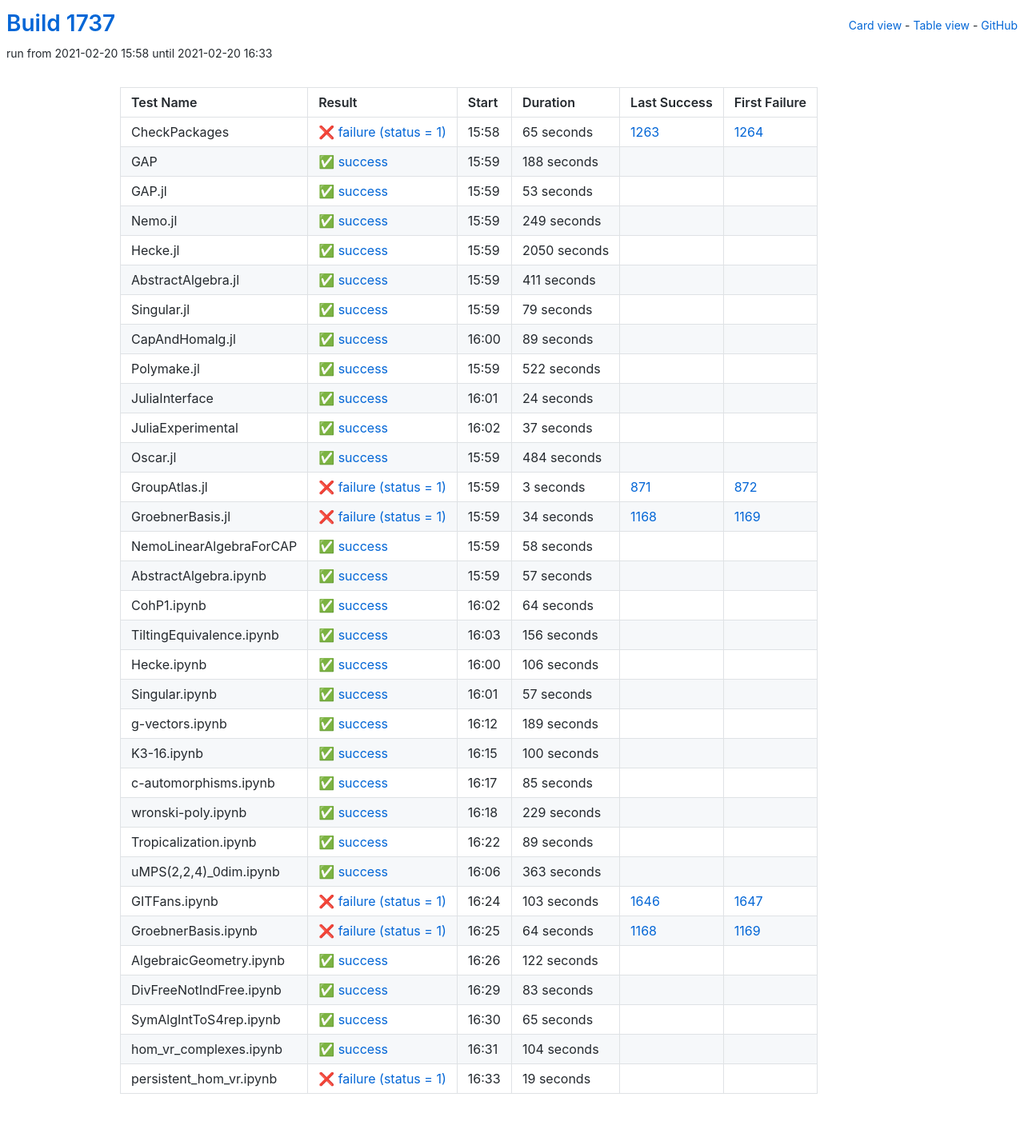
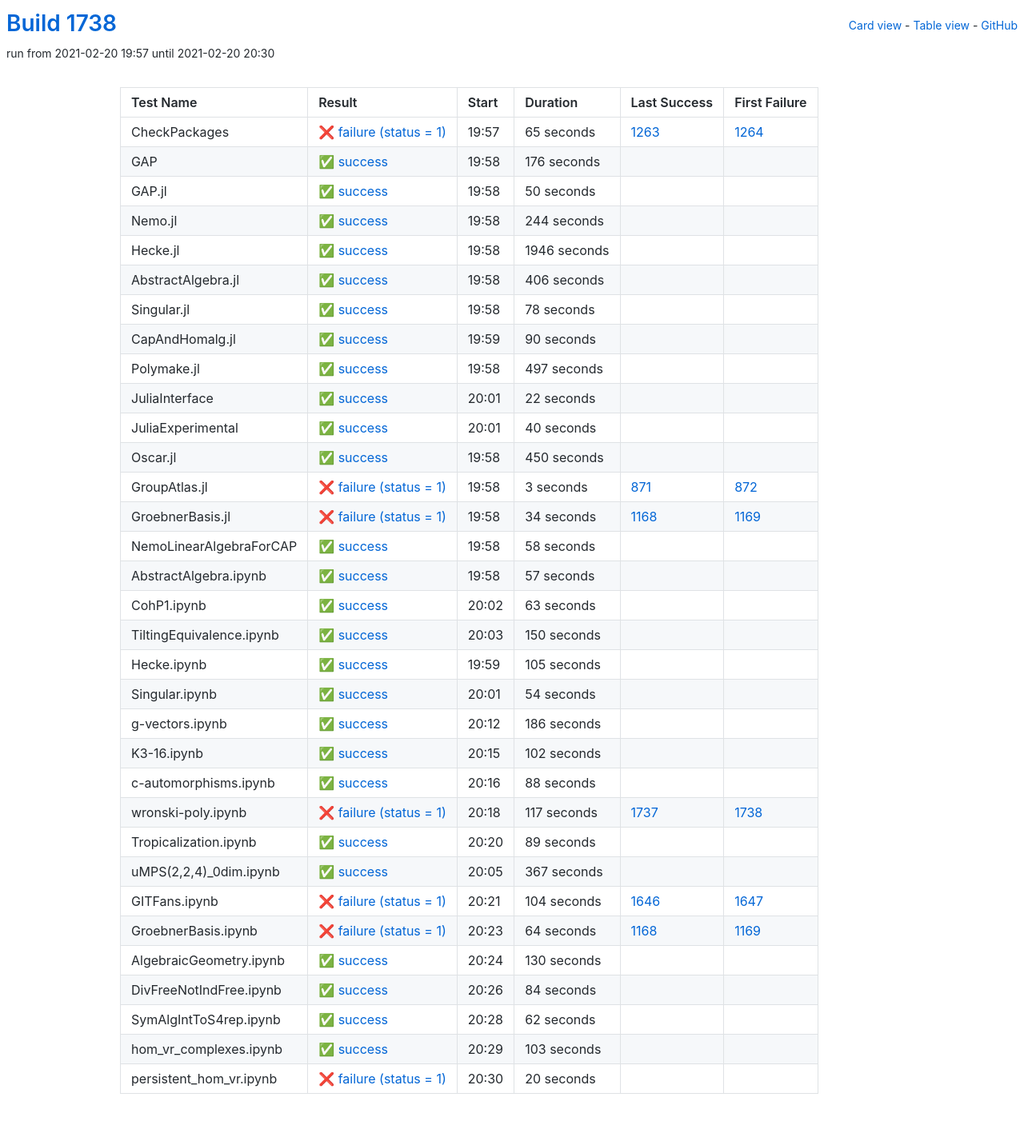
Before and after one commit to oscar-system/oscar-ci-status-stable, a Jekyll site: the page built from table.html, in a window 1280 px wide. Shown: the whole page at 80% size. Built offline with Jekyll 4.4.1, drawn with Linux system fonts in a browser that asks for light colours.

Commit message:
Build #1738

```diff
--- a/_data/ci.yml
+++ b/_data/ci.yml
@@ -1,6 +1,6 @@
 ---
-build: 1737
-build_url: https://oscarci.mathematik.uni-kl.de/job/oscar-stable/1737/
+build: 1738
+build_url: https://oscarci.mathematik.uni-kl.de/job/oscar-stable/1738/
 job: oscar-stable
 organization: oscar-system
 repo: oscar-ci-status-stable
@@ -8,8 +8,8 @@ repourl: https://github.com/oscar-system/oscar-ci-status-stable
 tests:
 - name: CheckPackages
   id: checkpackages
-  log: https://oscarci.mathematik.uni-kl.de/job/oscar-stable/1737/artifact/logs/build-1737/CheckPackages.log
-  start: 2021-02-20 15:58
+  log: https://oscarci.mathematik.uni-kl.de/job/oscar-stable/1738/artifact/logs/build-1738/CheckPackages.log
+  start: 2021-02-20 19:57
   success: false
   exitcode: 1
   status: failure
@@ -20,140 +20,140 @@ tests:
   first_failure_url: https://oscarci.mathematik.uni-kl.de/job/oscar-stable/1264/
 - name: GAP
   id: gap
-  log: https://oscarci.mathematik.uni-kl.de/job/oscar-stable/1737/artifact/logs/build-1737/GAP.log
-  start: 2021-02-20 15:59
+  log: https://oscarci.mathematik.uni-kl.de/job/oscar-stable/1738/artifact/logs/build-1738/GAP.log
+  start: 2021-02-20 19:58
   success: true
   exitcode: 0
   status: success
-  duration: 188
+  duration: 176
   last_success: false
   last_success_url:
   first_failure: false
   first_failure_url:
 - name: GAP.jl
   id: gap-jl
-  log: https://oscarci.mathematik.uni-kl.de/job/oscar-stable/1737/artifact/logs/build-1737/GAP.jl.log
-  start: 2021-02-20 15:59
+  log: https://oscarci.mathematik.uni-kl.de/job/oscar-stable/1738/artifact/logs/build-1738/GAP.jl.log
+  start: 2021-02-20 19:58
   success: true
   exitcode: 0
   status: success
-  duration: 53
+  duration: 50
   last_success: false
   last_success_url:
   first_failure: false
   first_failure_url:
 - name: Nemo.jl
   id: nemo-jl
-  log: https://oscarci.mathematik.uni-kl.de/job/oscar-stable/1737/artifact/logs/build-1737/Nemo.jl.log
-  start: 2021-02-20 15:59
+  log: https://oscarci.mathematik.uni-kl.de/job/oscar-stable/1738/artifact/logs/build-1738/Nemo.jl.log
+  start: 2021-02-20 19:58
   success: true
   exitcode: 0
   status: success
-  duration: 249
+  duration: 244
   last_success: false
   last_success_url:
   first_failure: false
   first_failure_url:
 - name: Hecke.jl
   id: hecke-jl
-  log: https://oscarci.mathematik.uni-kl.de/job/oscar-stable/1737/artifact/logs/build-1737/Hecke.jl.log
-  start: 2021-02-20 15:59
+  log: https://oscarci.mathematik.uni-kl.de/job/oscar-stable/1738/artifact/logs/build-1738/Hecke.jl.log
+  start: 2021-02-20 19:58
   success: true
   exitcode: 0
   status: success
-  duration: 2050
+  duration: 1946
   last_success: false
   last_success_url:
   first_failure: false
   first_failure_url:
 - name: AbstractAlgebra.jl
   id: abstractalgebra-jl
-  log: https://oscarci.mathematik.uni-kl.de/job/oscar-stable/1737/artifact/logs/build-1737/AbstractAlgebra.jl.log
-  start: 2021-02-20 15:59
+  log: https://oscarci.mathematik.uni-kl.de/job/oscar-stable/1738/artifact/logs/build-1738/AbstractAlgebra.jl.log
+  start: 2021-02-20 19:58
   success: true
   exitcode: 0
   status: success
-  duration: 411
+  duration: 406
   last_success: false
   last_success_url:
   first_failure: false
   first_failure_url:
 - name: Singular.jl
   id: singular-jl
-  log: https://oscarci.mathematik.uni-kl.de/job/oscar-stable/1737/artifact/logs/build-1737/Singular.jl.log
-  start: 2021-02-20 15:59
+  log: https://oscarci.mathematik.uni-kl.de/job/oscar-stable/1738/artifact/logs/build-1738/Singular.jl.log
+  start: 2021-02-20 19:58
   success: true
   exitcode: 0
   status: success
-  duration: 79
+  duration: 78
   last_success: false
   last_success_url:
   first_failure: false
   first_failure_url:
 - name: CapAndHomalg.jl
   id: capandhomalg-jl
-  log: https://oscarci.mathematik.uni-kl.de/job/oscar-stable/1737/artifact/logs/build-1737/CapAndHomalg.jl.log
-  start: 2021-02-20 16:00
+  log: https://oscarci.mathematik.uni-kl.de/job/oscar-stable/1738/artifact/logs/build-1738/CapAndHomalg.jl.log
+  start: 2021-02-20 19:59
   success: true
   exitcode: 0
   status: success
-  duration: 89
+  duration: 90
   last_success: false
   last_success_url:
   first_failure: false
   first_failure_url:
 - name: Polymake.jl
   id: polymake-jl
-  log: https://oscarci.mathematik.uni-kl.de/job/oscar-stable/1737/artifact/logs/build-1737/Polymake.jl.log
-  start: 2021-02-20 15:59
+  log: https://oscarci.mathematik.uni-kl.de/job/oscar-stable/1738/artifact/logs/build-1738/Polymake.jl.log
+  start: 2021-02-20 19:58
   success: true
   exitcode: 0
   status: success
-  duration: 522
+  duration: 497
   last_success: false
   last_success_url:
   first_failure: false
   first_failure_url:
 - name: JuliaInterface
   id: juliainterface
-  log: https://oscarci.mathematik.uni-kl.de/job/oscar-stable/1737/artifact/logs/build-1737/JuliaInterface.log
-  start: 2021-02-20 16:01
+  log: https://oscarci.mathematik.uni-kl.de/job/oscar-stable/1738/artifact/logs/build-1738/JuliaInterface.log
+  start: 2021-02-20 20:01
   success: true
   exitcode: 0
   status: success
-  duration: 24
+  duration: 22
   last_success: false
   last_success_url:
   first_failure: false
   first_failure_url:
 - name: JuliaExperimental
   id: juliaexperimental
-  log: https://oscarci.mathematik.uni-kl.de/job/oscar-stable/1737/artifact/logs/build-1737/JuliaExperimental.log
-  start: 2021-02-20 16:02
+  log: https://oscarci.mathematik.uni-kl.de/job/oscar-stable/1738/artifact/logs/build-1738/JuliaExperimental.log
+  start: 2021-02-20 20:01
   success: true
   exitcode: 0
   status: success
-  duration: 37
+  duration: 40
   last_success: false
   last_success_url:
   first_failure: false
   first_failure_url:
 - name: Oscar.jl
   id: oscar-jl
-  log: https://oscarci.mathematik.uni-kl.de/job/oscar-stable/1737/artifact/logs/build-1737/Oscar.jl.log
-  start: 2021-02-20 15:59
+  log: https://oscarci.mathematik.uni-kl.de/job/oscar-stable/1738/artifact/logs/build-1738/Oscar.jl.log
+  start: 2021-02-20 19:58
   success: true
   exitcode: 0
   status: success
-  duration: 484
+  duration: 450
   last_success: false
   last_success_url:
   first_failure: false
   first_failure_url:
 - name: GroupAtlas.jl
   id: groupatlas-jl
-  log: https://oscarci.mathematik.uni-kl.de/job/oscar-stable/1737/artifact/logs/build-1737/GroupAtlas.jl.log
-  start: 2021-02-20 15:59
+  log: https://oscarci.mathematik.uni-kl.de/job/oscar-stable/1738/artifact/logs/build-1738/GroupAtlas.jl.log
+  start: 2021-02-20 19:58
   success: false
   exitcode: 1
   status: failure
@@ -164,8 +164,8 @@ tests:
   first_failure_url: https://oscarci.mathematik.uni-kl.de/job/oscar-stable/872/
 - name: GroebnerBasis.jl
   id: groebnerbasis-jl
-  log: https://oscarci.mathematik.uni-kl.de/job/oscar-stable/1737/artifact/logs/build-1737/GroebnerBasis.jl.log
-  start: 2021-02-20 15:59
+  log: https://oscarci.mathematik.uni-kl.de/job/oscar-stable/1738/artifact/logs/build-1738/GroebnerBasis.jl.log
+  start: 2021-02-20 19:58
   success: false
   exitcode: 1
   status: failure
@@ -176,8 +176,8 @@ tests:
   first_failure_url: https://oscarci.mathematik.uni-kl.de/job/oscar-stable/1169/
 - name: NemoLinearAlgebraForCAP
   id: nemolinearalgebraforcap
-  log: https://oscarci.mathematik.uni-kl.de/job/oscar-stable/1737/artifact/logs/build-1737/NemoLinearAlgebraForCAP.log
-  start: 2021-02-20 15:59
+  log: https://oscarci.mathematik.uni-kl.de/job/oscar-stable/1738/artifact/logs/build-1738/NemoLinearAlgebraForCAP.log
+  start: 2021-02-20 19:58
   success: true
   exitcode: 0
   status: success
@@ -188,8 +188,8 @@ tests:
   first_failure_url:
 - name: AbstractAlgebra.ipynb
   id: abstractalgebra-ipynb
-  log: https://oscarci.mathematik.uni-kl.de/job/oscar-stable/1737/artifact/logs/build-1737/AbstractAlgebra.ipynb.log
-  start: 2021-02-20 15:59
+  log: https://oscarci.mathematik.uni-kl.de/job/oscar-stable/1738/artifact/logs/build-1738/AbstractAlgebra.ipynb.log
+  start: 2021-02-20 19:58
   success: true
   exitcode: 0
   status: success
@@ -200,104 +200,104 @@ tests:
   first_failure_url:
 - name: CohP1.ipynb
   id: cohp1-ipynb
-  log: https://oscarci.mathematik.uni-kl.de/job/oscar-stable/1737/artifact/logs/build-1737/CohP1.ipynb.log
-  start: 2021-02-20 16:02
+  log: https://oscarci.mathematik.uni-kl.de/job/oscar-stable/1738/artifact/logs/build-1738/CohP1.ipynb.log
+  start: 2021-02-20 20:02
   success: true
   exitcode: 0
   status: success
-  duration: 64
+  duration: 63
   last_success: false
   last_success_url:
   first_failure: false
   first_failure_url:
 - name: TiltingEquivalence.ipynb
   id: tiltingequivalence-ipynb
-  log: https://oscarci.mathematik.uni-kl.de/job/oscar-stable/1737/artifact/logs/build-1737/TiltingEquivalence.ipynb.log
-  start: 2021-02-20 16:03
+  log: https://oscarci.mathematik.uni-kl.de/job/oscar-stable/1738/artifact/logs/build-1738/TiltingEquivalence.ipynb.log
+  start: 2021-02-20 20:03
   success: true
   exitcode: 0
   status: success
-  duration: 156
+  duration: 150
   last_success: false
   last_success_url:
   first_failure: false
   first_failure_url:
 - name: Hecke.ipynb
   id: hecke-ipynb
-  log: https://oscarci.mathematik.uni-kl.de/job/oscar-stable/1737/artifact/logs/build-1737/Hecke.ipynb.log
-  start: 2021-02-20 16:00
+  log: https://oscarci.mathematik.uni-kl.de/job/oscar-stable/1738/artifact/logs/build-1738/Hecke.ipynb.log
+  start: 2021-02-20 19:59
   success: true
   exitcode: 0
   status: success
-  duration: 106
+  duration: 105
   last_success: false
   last_success_url:
   first_failure: false
   first_failure_url:
 - name: Singular.ipynb
   id: singular-ipynb
-  log: https://oscarci.mathematik.uni-kl.de/job/oscar-stable/1737/artifact/logs/build-1737/Singular.ipynb.log
-  start: 2021-02-20 16:01
+  log: https://oscarci.mathematik.uni-kl.de/job/oscar-stable/1738/artifact/logs/build-1738/Singular.ipynb.log
+  start: 2021-02-20 20:01
   success: true
   exitcode: 0
   status: success
-  duration: 57
+  duration: 54
   last_success: false
   last_success_url:
   first_failure: false
   first_failure_url:
 - name: g-vectors.ipynb
   id: g-vectors-ipynb
-  log: https://oscarci.mathematik.uni-kl.de/job/oscar-stable/1737/artifact/logs/build-1737/g-vectors.ipynb.log
-  start: 2021-02-20 16:12
+  log: https://oscarci.mathematik.uni-kl.de/job/oscar-stable/1738/artifact/logs/build-1738/g-vectors.ipynb.log
+  start: 2021-02-20 20:12
   success: true
   exitcode: 0
   status: success
-  duration: 189
+  duration: 186
   last_success: false
   last_success_url:
   first_failure: false
   first_failure_url:
 - name: K3-16.ipynb
   id: k3-16-ipynb
-  log: https://oscarci.mathematik.uni-kl.de/job/oscar-stable/1737/artifact/logs/build-1737/K3-16.ipynb.log
-  start: 2021-02-20 16:15
+  log: https://oscarci.mathematik.uni-kl.de/job/oscar-stable/1738/artifact/logs/build-1738/K3-16.ipynb.log
+  start: 2021-02-20 20:15
   success: true
   exitcode: 0
   status: success
-  duration: 100
+  duration: 102
   last_success: false
   last_success_url:
   first_failure: false
   first_failure_url:
 - name: c-automorphisms.ipynb
   id: c-automorphisms-ipynb
-  log: https://oscarci.mathematik.uni-kl.de/job/oscar-stable/1737/artifact/logs/build-1737/c-automorphisms.ipynb.log
-  start: 2021-02-20 16:17
+  log: https://oscarci.mathematik.uni-kl.de/job/oscar-stable/1738/artifact/logs/build-1738/c-automorphisms.ipynb.log
+  start: 2021-02-20 20:16
   success: true
   exitcode: 0
   status: success
-  duration: 85
+  duration: 88
   last_success: false
   last_success_url:
   first_failure: false
   first_failure_url:
 - name: wronski-poly.ipynb
   id: wronski-poly-ipynb
-  log: https://oscarci.mathematik.uni-kl.de/job/oscar-stable/1737/artifact/logs/build-1737/wronski-poly.ipynb.log
-  start: 2021-02-20 16:18
-  success: true
-  exitcode: 0
-  status: success
-  duration: 229
-  last_success: false
-  last_success_url:
-  first_failure: false
-  first_failure_url:
+  log: https://oscarci.mathematik.uni-kl.de/job/oscar-stable/1738/artifact/logs/build-1738/wronski-poly.ipynb.log
+  start: 2021-02-20 20:18
+  success: false
+  exitcode: 1
+  status: failure
+  duration: 117
+  last_success: 1737
+  last_success_url: https://oscarci.mathematik.uni-kl.de/job/oscar-stable/1737/
+  first_failure: 1738
+  first_failure_url: https://oscarci.mathematik.uni-kl.de/job/oscar-stable/1738/
 - name: Tropicalization.ipynb
   id: tropicalization-ipynb
-  log: https://oscarci.mathematik.uni-kl.de/job/oscar-stable/1737/artifact/logs/build-1737/Tropicalization.ipynb.log
-  start: 2021-02-20 16:22
+  log: https://oscarci.mathematik.uni-kl.de/job/oscar-stable/1738/artifact/logs/build-1738/Tropicalization.ipynb.log
+  start: 2021-02-20 20:20
   success: true
   exitcode: 0
   status: success
@@ -308,32 +308,32 @@ tests:
   first_failure_url:
 - name: uMPS(2,2,4)_0dim.ipynb
   id: umps-2-2-4-0dim-ipynb
-  log: https://oscarci.mathematik.uni-kl.de/job/oscar-stable/1737/artifact/logs/build-1737/uMPS-2-2-4-_0dim.ipynb.log
-  start: 2021-02-20 16:06
+  log: https://oscarci.mathematik.uni-kl.de/job/oscar-stable/1738/artifact/logs/build-1738/uMPS-2-2-4-_0dim.ipynb.log
+  start: 2021-02-20 20:05
   success: true
   exitcode: 0
   status: success
-  duration: 363
+  duration: 367
   last_success: false
   last_success_url:
   first_failure: false
   first_failure_url:
 - name: GITFans.ipynb
   id: gitfans-ipynb
-  log: https://oscarci.mathematik.uni-kl.de/job/oscar-stable/1737/artifact/logs/build-1737/GITFans.ipynb.log
-  start: 2021-02-20 16:24
+  log: https://oscarci.mathematik.uni-kl.de/job/oscar-stable/1738/artifact/logs/build-1738/GITFans.ipynb.log
+  start: 2021-02-20 20:21
   success: false
   exitcode: 1
   status: failure
-  duration: 103
+  duration: 104
   last_success: 1646
   last_success_url: https://oscarci.mathematik.uni-kl.de/job/oscar-stable/1646/
   first_failure: 1647
   first_failure_url: https://oscarci.mathematik.uni-kl.de/job/oscar-stable/1647/
 - name: GroebnerBasis.ipynb
   id: groebnerbasis-ipynb
-  log: https://oscarci.mathematik.uni-kl.de/job/oscar-stable/1737/artifact/logs/build-1737/GroebnerBasis.ipynb.log
-  start: 2021-02-20 16:25
+  log: https://oscarci.mathematik.uni-kl.de/job/oscar-stable/1738/artifact/logs/build-1738/GroebnerBasis.ipynb.log
+  start: 2021-02-20 20:23
   success: false
   exitcode: 1
   status: failure
@@ -344,60 +344,60 @@ tests:
   first_failure_url: https://oscarci.mathematik.uni-kl.de/job/oscar-stable/1169/
 - name: AlgebraicGeometry.ipynb
   id: algebraicgeometry-ipynb
-  log: https://oscarci.mathematik.uni-kl.de/job/oscar-stable/1737/artifact/logs/build-1737/AlgebraicGeometry.ipynb.log
-  start: 2021-02-20 16:26
+  log: https://oscarci.mathematik.uni-kl.de/job/oscar-stable/1738/artifact/logs/build-1738/AlgebraicGeometry.ipynb.log
+  start: 2021-02-20 20:24
   success: true
   exitcode: 0
   status: success
-  duration: 122
+  duration: 130
   last_success: false
   last_success_url:
   first_failure: false
   first_failure_url:
 - name: DivFreeNotIndFree.ipynb
   id: divfreenotindfree-ipynb
-  log: https://oscarci.mathematik.uni-kl.de/job/oscar-stable/1737/artifact/logs/build-1737/DivFreeNotIndFree.ipynb.log
-  start: 2021-02-20 16:29
+  log: https://oscarci.mathematik.uni-kl.de/job/oscar-stable/1738/artifact/logs/build-1738/DivFreeNotIndFree.ipynb.log
+  start: 2021-02-20 20:26
   success: true
   exitcode: 0
   status: success
-  duration: 83
+  duration: 84
   last_success: false
   last_success_url:
   first_failure: false
   first_failure_url:
 - name: SymAlgIntToS4rep.ipynb
   id: symalginttos4rep-ipynb
-  log: https://oscarci.mathematik.uni-kl.de/job/oscar-stable/1737/artifact/logs/build-1737/SymAlgIntToS4rep.ipynb.log
-  start: 2021-02-20 16:30
+  log: https://oscarci.mathematik.uni-kl.de/job/oscar-stable/1738/artifact/logs/build-1738/SymAlgIntToS4rep.ipynb.log
+  start: 2021-02-20 20:28
   success: true
   exitcode: 0
   status: success
-  duration: 65
+  duration: 62
   last_success: false
   last_success_url:
   first_failure: false
   first_failure_url:
 - name: hom_vr_complexes.ipynb
   id: hom-vr-complexes-ipynb
-  log: https://oscarci.mathematik.uni-kl.de/job/oscar-stable/1737/artifact/logs/build-1737/hom_vr_complexes.ipynb.log
-  start: 2021-02-20 16:31
+  log: https://oscarci.mathematik.uni-kl.de/job/oscar-stable/1738/artifact/logs/build-1738/hom_vr_complexes.ipynb.log
+  start: 2021-02-20 20:29
   success: true
   exitcode: 0
   status: success
-  duration: 104
+  duration: 103
   last_success: false
   last_success_url:
   first_failure: false
   first_failure_url:
 - name: persistent_hom_vr.ipynb
   id: persistent-hom-vr-ipynb
-  log: https://oscarci.mathematik.uni-kl.de/job/oscar-stable/1737/artifact/logs/build-1737/persistent_hom_vr.ipynb.log
-  start: 2021-02-20 16:33
+  log: https://oscarci.mathematik.uni-kl.de/job/oscar-stable/1738/artifact/logs/build-1738/persistent_hom_vr.ipynb.log
+  start: 2021-02-20 20:30
   success: false
   exitcode: 1
   status: failure
-  duration: 19
+  duration: 20
   last_success: false
   last_success_url:
   first_failure: false
```
Also changed, not shown: README.md.
